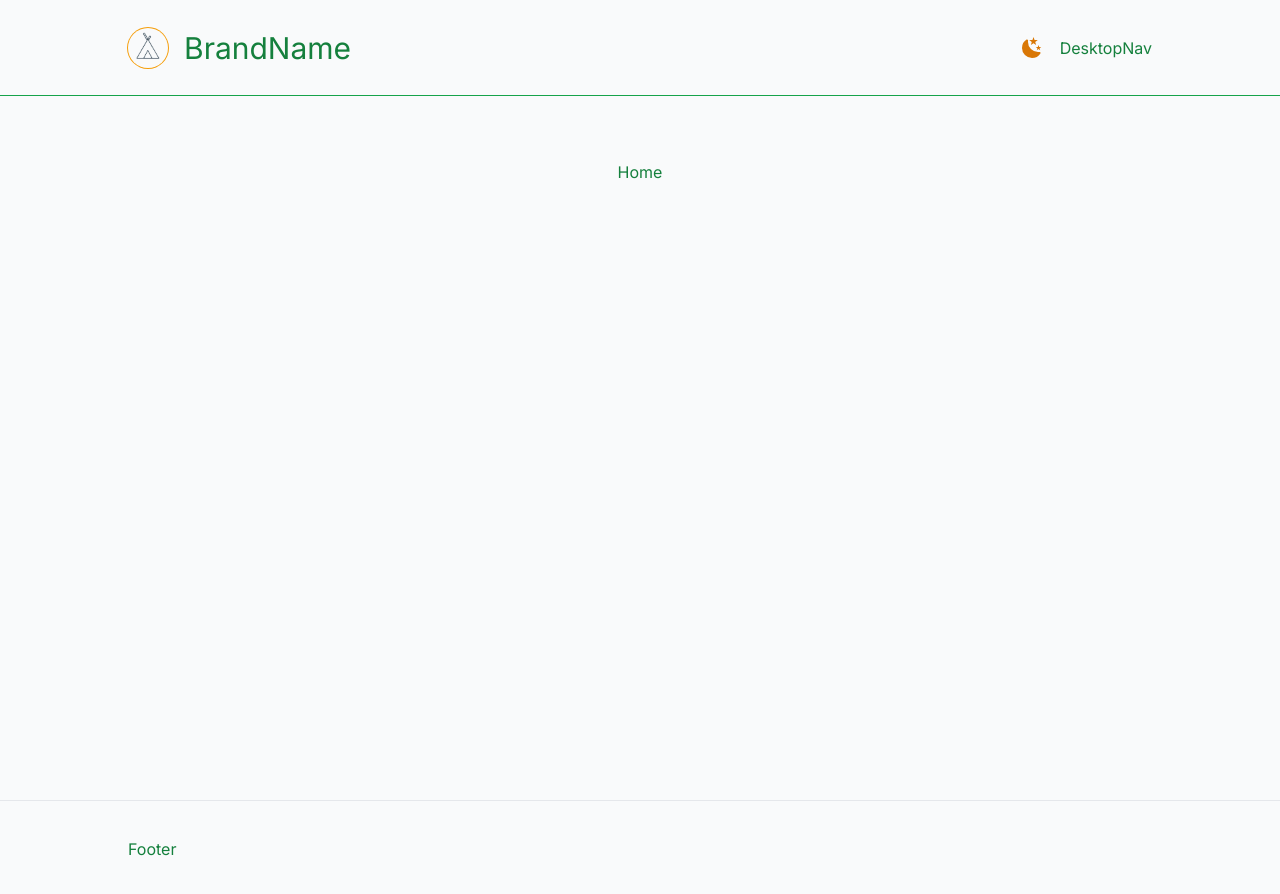
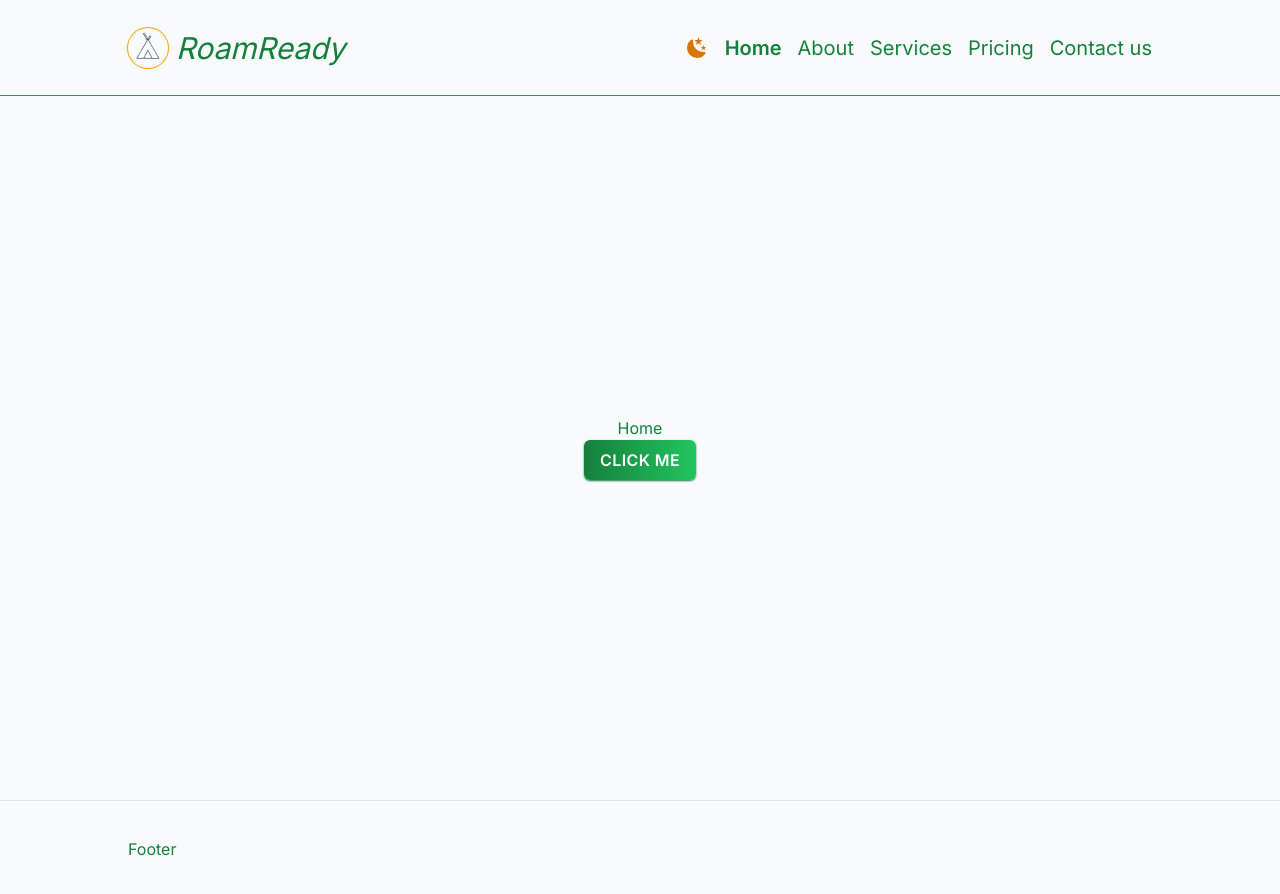
Before and after one commit to SiegfriedBz/Nextjs-RoamReady, a Next.js app: page / in a window 1280 px wide. Built offline with nearby package versions, Linux system fonts and the light colour scheme.

Commit message:
add CustomButton + update header + css

```diff
--- a/app/globals.css
+++ b/app/globals.css
@@ -41,8 +41,9 @@ body {
   }
 
   .page {
-    @apply flex min-h-[calc(100vh-var(--navbar-height)-2rem)] flex-col items-center
-    justify-between
+    @apply flex min-h-[calc(100vh-var(--navbar-height)-2rem)]
+    flex-col items-center
+    justify-center
     lg:min-h-[calc(100vh-var(--navbar-height)-4rem)]
     xl:min-h-[calc(100vh-var(--navbar-height)-8rem)]
     2xl:min-h-[calc(100vh-var(--navbar-height)-12rem)];
@@ -61,8 +62,9 @@ body {
     @apply from-primary-dark via-primary to-primary-light text-light/70
     dark:text-light
       absolute
-      left-0 right-0
-      top-[var(--navbar-height)] z-[1000] flex
+      left-0 right-0 top-[var(--navbar-height)]
+      z-[1000]
+      flex
       h-[calc(100vh-var(--navbar-height))]
       flex-col
       items-center
@@ -85,4 +87,35 @@ body {
   .btn {
     @apply text-light bg-primary-light border-primary rounded-md px-4 py-2;
   }
+
+  /** links */
+  .nav-link {
+    @apply text-inherit;
+  }
+
+  .underline-gradient-link {
+    @apply hover:after:from-primary-dark
+      hover:after:to-primary-light
+      focus:after:from-primary-dark
+
+      focus:after:to-primary-light
+      active:after:from-primary-dark
+      active:after:to-primary-light
+
+      relative
+      transition-all
+      duration-300
+
+      ease-in-out
+
+      after:absolute
+      after:bottom-[-0.1em]
+      after:left-0
+      after:h-[0.1em]
+      after:w-0 after:transition-all  after:duration-500
+      after:ease-in-out
+      after:content-[""] hover:after:w-full  hover:after:bg-gradient-to-r
+      focus:after:w-full
+      focus:after:bg-gradient-to-r active:after:w-full  active:after:bg-gradient-to-r;
+  }
 }
--- a/app/page.tsx
+++ b/app/page.tsx
@@ -1,3 +1,10 @@
+import CustomButton from '@/components/buttons/CustomButton'
+
 export default function Home() {
-  return <div className='page'>Home</div>
+  return (
+    <div className='page'>
+      Home
+      <CustomButton>click me</CustomButton>
+    </div>
+  )
 }
--- /dev/null
+++ b/components/buttons/CustomButton.tsx
@@ -0,0 +1,42 @@
+import { twMerge } from 'tailwind-merge'
+
+type Props = {
+  btnType?: 'button' | 'submit' | 'reset'
+  className?: string
+  onClick?: () => void
+  children: React.ReactNode
+}
+
+const CustomButton = ({
+  btnType = 'button',
+  className = '',
+  onClick,
+  children,
+}: Props) => {
+  return (
+    <button
+      type={btnType}
+      onClick={onClick}
+      className={twMerge(
+        `
+            from-primary-dark
+            shadow-primary-dark
+            to-primary-light
+            text-light
+            rounded-md
+            bg-gradient-to-r px-4
+            py-2 font-semibold uppercase
+            tracking-wide shadow-sm
+            transition-all duration-300 ease-in-out
+            hover:scale-105
+            hover:opacity-90
+         `,
+        className
+      )}
+    >
+      {children}
+    </button>
+  )
+}
+
+export default CustomButton
--- a/components/header/DesktopNav.tsx
+++ b/components/header/DesktopNav.tsx
@@ -1,9 +1,31 @@
+'use client'
+
+import Link from 'next/link'
+import { MENU_LINKS } from '@/constants'
+import { usePathname } from 'next/navigation'
+
 const DesktopNav = () => {
+  const pathName = usePathname()
+  const isActivePath = (href: string) => pathName === href
+
   return (
     <nav>
-      DesktopNav
       <ul className='flex gap-x-4'>
-        <li></li>
+        {MENU_LINKS.map((link) => {
+          return (
+            <li key={link.id}>
+              <Link href={link.href} className='underline-gradient-link'>
+                <h5
+                  className={`nav-link
+                    ${isActivePath(link.href) ? 'font-semibold' : ''}
+                `}
+                >
+                  {link.title}
+                </h5>
+              </Link>
+            </li>
+          )
+        })}
       </ul>
     </nav>
   )
--- a/components/header/Header.tsx
+++ b/components/header/Header.tsx
@@ -15,10 +15,10 @@ const Header = () => {
       <Link
         href='/'
         onClick={() => setMobileMenuIsOpen(false)}
-        className='flex items-center gap-x-4'
+        className='flex items-center gap-x-2'
       >
         <Logo />
-        <h3 className='hidden sm:flex'>BrandName</h3>
+        <h3 className='hidden italic sm:flex'>RoamReady</h3>
       </Link>
 
       <div className='flex gap-x-4'>
--- a/components/header/MobileNav.tsx
+++ b/components/header/MobileNav.tsx
@@ -1,14 +1,10 @@
 'use client'
 
 import Link from 'next/link'
+import { usePathname } from 'next/navigation'
 import { motion, AnimatePresence } from 'framer-motion'
 import ButtonMobileBurger from './ButtonMobileBurger'
-
-const MobileMenuLinks = [
-  { id: 1, title: 'Home', href: '/' },
-  { id: 2, title: 'Home', href: '/' },
-  { id: 3, title: 'About', href: '/about' },
-]
+import { MENU_LINKS } from '@/constants'
 
 type Props = {
   mobileMenuIsOpen: boolean
@@ -45,13 +41,22 @@ type MobileMenuProps = {
 }
 
 const MobileMenu = ({ setMobileMenuIsOpen }: MobileMenuProps) => {
+  const pathName = usePathname()
+  const isActivePath = (href: string) => pathName === href
+
   return (
-    <ul className='flex flex-col gap-y-8'>
-      {MobileMenuLinks.map((link) => {
+    <ul className='flex flex-col items-center gap-y-8'>
+      {MENU_LINKS.map((link) => {
         return (
           <li key={link.id}>
             <Link href={link.href} onClick={() => setMobileMenuIsOpen(false)}>
-              <h2> {link.title}</h2>
+              <h2
+                className={`nav-link text-4xl
+                    ${isActivePath(link.href) ? 'font-semibold' : ''}
+                `}
+              >
+                {link.title}
+              </h2>
             </Link>
           </li>
         )
--- /dev/null
+++ b/constants/index.ts
@@ -0,0 +1,7 @@
+export const MENU_LINKS = [
+  { id: 1, title: 'Home', href: '/' },
+  { id: 2, title: 'About', href: '/about' },
+  { id: 3, title: 'Services', href: '/services' },
+  { id: 4, title: 'Pricing', href: '/pricing' },
+  { id: 5, title: 'Contact us', href: '/contact-us' },
+]
```
